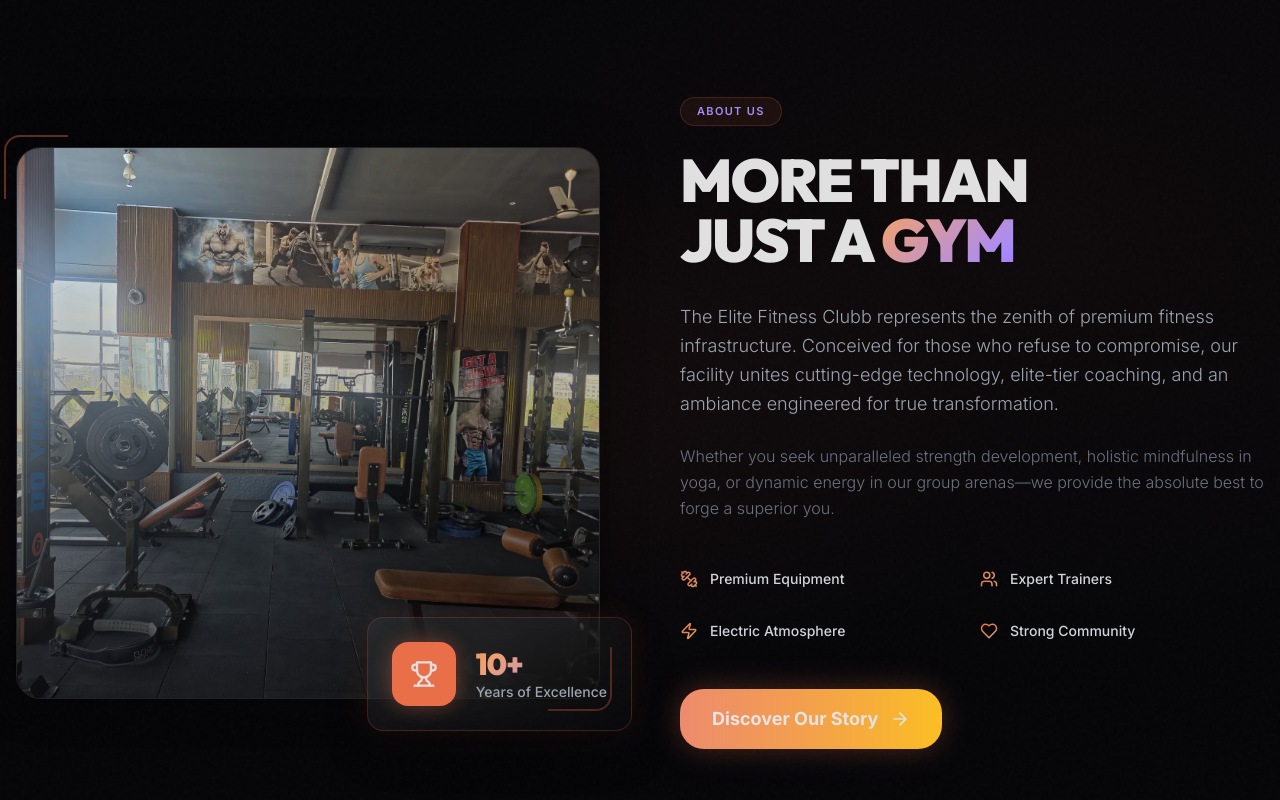
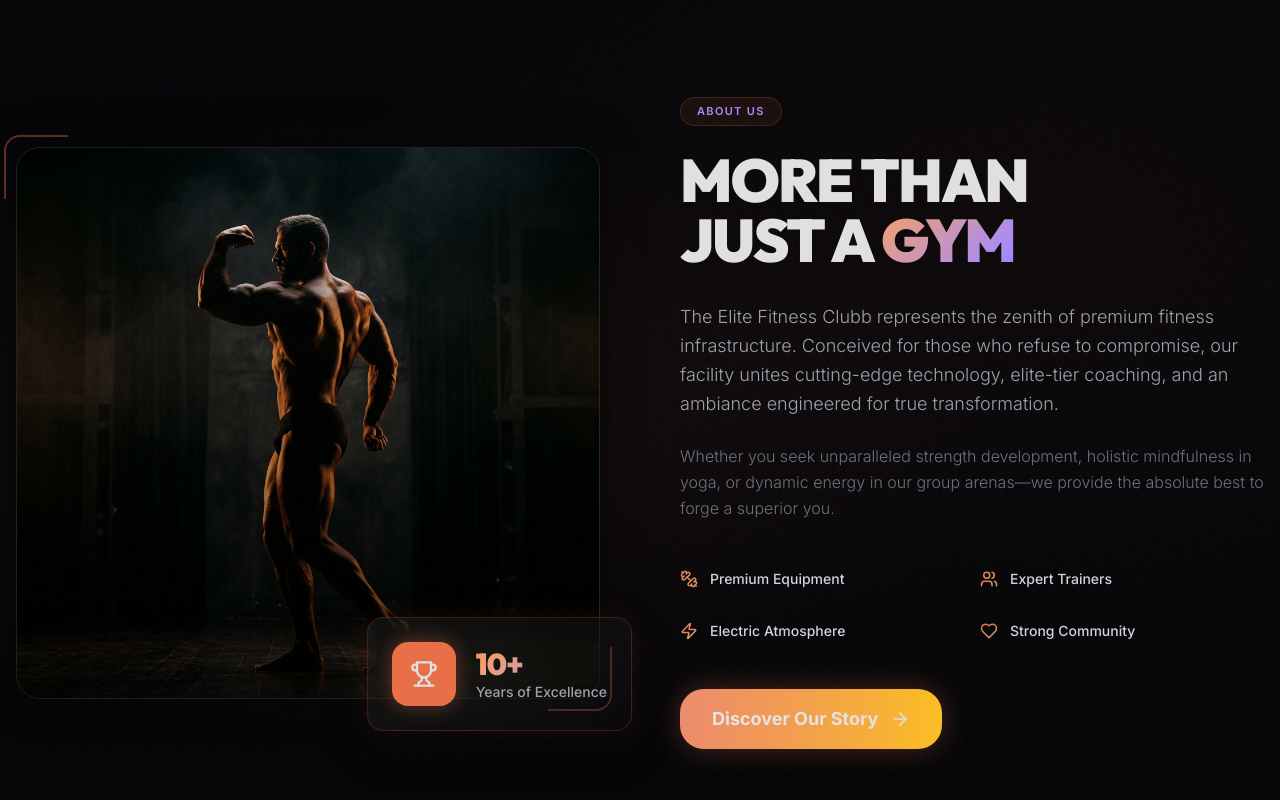
Before and after one commit to jaypateljp02/elitefitnessculbb, a React (Vite) app: page / in a window 1280 px wide. Shown: the part 1439-2239 px from the top of the page. Built offline with nearby package versions, Linux system fonts and the light colour scheme.

Commit message:
feat: add bodybuilder image to homepage about section

```diff
--- a/src/pages/Home.jsx
+++ b/src/pages/Home.jsx
@@ -269,7 +269,7 @@ function AboutPreview() {
             <div className="relative z-10 max-w-7xl mx-auto grid lg:grid-cols-2 gap-20 items-center">
                 <motion.div initial={{ opacity: 0, x: -60 }} whileInView={{ opacity: 1, x: 0 }} viewport={{ once: true }} transition={{ duration: 0.7 }} className="relative">
                     <div className="relative rounded-3xl overflow-hidden border border-white/10 shadow-[0_0_40px_rgba(0,0,0,0.5)]">
-                        <img src="/asset/new/20260404_130434 .webp" alt="The Elite Fitness Gym Interior" className="w-full h-[550px] object-cover" loading="lazy" />
+                        <img src="/asset/new/bodybuilder.png" alt="Elite Bodybuilder" className="w-full h-[550px] object-cover" loading="lazy" />
                         <div className="absolute inset-0 bg-gradient-to-t from-black/60 to-transparent" />
                     </div>
                     <motion.div initial={{ opacity: 0, scale: 0.8, y: 20 }} whileInView={{ opacity: 1, scale: 1, y: 0 }} viewport={{ once: true }} transition={{ delay: 0.4 }} className="absolute -bottom-8 -right-4 sm:-right-8 p-6 rounded-2xl flex items-center gap-5" style={{ background: 'linear-gradient(135deg, rgba(255,255,255,0.06), rgba(255,255,255,0.02))', backdropFilter: 'blur(24px)', border: '1px solid rgba(233,111,73,0.2)', boxShadow: '0 0 30px rgba(233,111,73,0.1), 0 20px 40px rgba(0,0,0,0.3)' }}>
```
Also changed, not shown: public/asset/new/bodybuilder.png (added).
